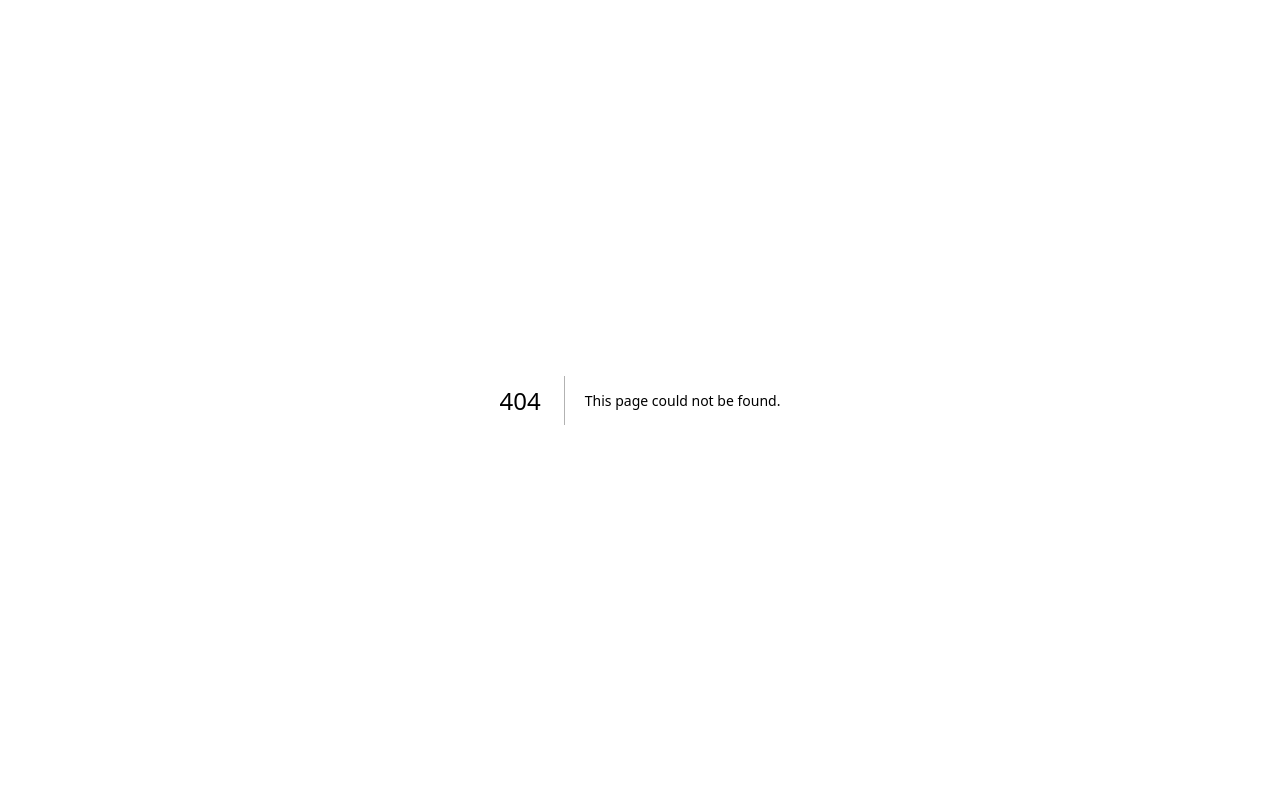
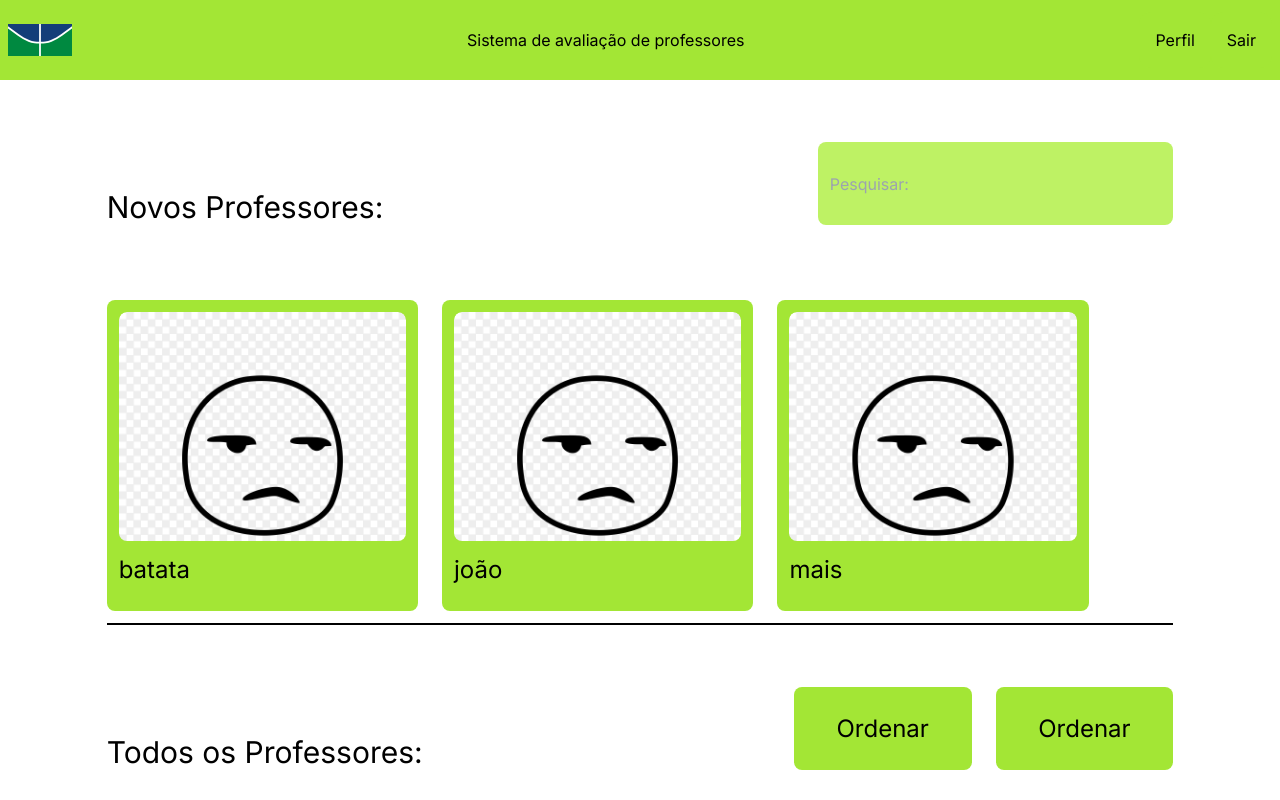
Before and after one commit to rafamxvgit/repoSiteCJR, a Next.js app in the folder frontsite/: page /log/1/feed in a window 1280 px wide. Before the commit this address had no page. Shown: the top 800 px of the page. Built offline with nearby package versions, Linux system fonts and the light colour scheme.

Commit message:
fix/modificação do routing da página

```diff
--- a/frontsite/src/app/components/formLogin.tsx
+++ b/frontsite/src/app/components/formLogin.tsx
@@ -28,7 +28,7 @@ const FormLogin: React.FC<boxProps> = () => {
                     <Field id="password" type="password" name="password" placeholder="password:" className="w-full h-10 bg-lime-400 rounded-lg p-3"></Field>
                     <div className="w-full h-12 flex justify-between">
                         <button className= "h-full w-1/3 bg-lime-400 rounded-xl" type="submit">Entrar</button>
-                        <a href="./registerPage" className= "h-full w-1/3 bg-lime-400 rounded-xl text-center content-center" type="button">
+                        <a href="./register" className= "h-full w-1/3 bg-lime-400 rounded-xl text-center content-center" type="button">
                             registrar
                         </a>
                     </div>
--- a/frontsite/src/app/components/teacherIcon.tsx
+++ b/frontsite/src/app/components/teacherIcon.tsx
@@ -1,15 +1,15 @@
 import React from "react";
 
 interface teachIcon {
-    id: number
+    teacherID: number
     nome: string,
     foto: string
     estilo: string
 }
 
-const TeacherIcon: React.FC<teachIcon> = ({nome, foto, estilo, id}) => {
+const TeacherIcon: React.FC<teachIcon> = ({nome, foto, estilo, teacherID}) => {
     return(
-        <a href={"/teacherPage/"+id} className={estilo}>
+        <a href={"./teacher/" + teacherID} className={estilo}>
             <div className="h-4/5 w-full overflow-hidden rounded-lg">
                 <img className="w-full rounded-lg" src={foto} alt={foto} />
             </div>
--- a/frontsite/src/app/feedNoLog/page.tsx
+++ b/frontsite/src/app/log/[userID]/feed/page.tsx
@@ -1,11 +1,17 @@
 import React from "react";
-import SearchBoxFeed from "../components/searchBoxFeed";
-import TeacherIcon from "../components/teacherIcon";
-import HeaderDeslogado from "../components/headerDeslogado";
 import axios from "axios";
+import SearchBoxFeed from "@/app/components/searchBoxFeed";
+import TeacherIcon from "@/app/components/teacherIcon";
+import HeaderLogado from "@/app/components/headerLogado";
 
 
 const todosProfessores = [{id:4, nome:"batata", foto:"/images/sad.png"},{id:5, nome:"joão", foto:"/images/sad.png"},{id:6, nome:"mais", foto:"/images/sad.png"}];
+
+const getTeachers = () => {
+    const professores = axios.get('http://localhost:xxxx/teacher');
+    console.log(professores);
+    //!falta formatar a variável 'professores' para adequa-la à interface TeacherObject
+}
 
 //essa interfaçe define as propriedade de um objeto professor
 interface TeacherObject {
@@ -14,21 +20,14 @@ interface TeacherObject {
     foto: string
 }
 
-//essa função cria um card de professor
-const CreateTeacherCard = (obj: TeacherObject, estilo: string) => {
-    return(<TeacherIcon id={obj.id} estilo={estilo} nome={obj.nome} foto={obj.foto}/>);
+const FeedLog = ({ params }: {params: { userID: number}}) => {
+    //essa função cria um card de professor
+    const CreateTeacherCard = (obj: TeacherObject, estilo: string) => {
+        return(<TeacherIcon estilo={estilo} teacherID={obj.id} nome={obj.nome} foto={obj.foto}/>);
 }
-
-const getTeachers = () => {
-    const professores = axios.get('http://localhost:xxxx/teacher');
-    console.log(professores);
-    //!falta formatar a variável 'professores' para adequa-la à interface TeacherObject
-}
-
-const FeedNoLog = () => {
     return(
     <>
-        <HeaderDeslogado></HeaderDeslogado>
+        <HeaderLogado/>
         <main className="w-screen h-full flex justify-center">
             <div className="w-5/6">
 
@@ -61,8 +60,9 @@ const FeedNoLog = () => {
                         </div>
                     </div>
                     <div className="w-1/2 h-full flex">
-                        <div className="h-2/5 w-full self-center flex justify-end">
-                            <button className="w-1/2 bg-lime-400 rounded-lg text-2xl">Ordenar</button>
+                        <div className="h-2/5 w-full self-center flex justify-end gap-6">
+                            <button className="w-1/3 bg-lime-400 rounded-lg text-2xl">Ordenar</button>
+                            <button className="w-1/3 bg-lime-400 rounded-lg text-2xl">Ordenar</button>
                         </div>
                     </div>
                 </div>
@@ -79,4 +79,4 @@ const FeedNoLog = () => {
     )
 }
 
-export default FeedNoLog;
+export default FeedLog;
--- /dev/null
+++ b/frontsite/src/app/log/[userID]/teacher/[teacherID]/page.tsx
@@ -0,0 +1,15 @@
+import React from "react";
+import HeaderLogado from "@/app/components/headerLogado";
+import axios from "axios";
+
+
+const TeacherPage = ({ params }: {params: { userID: string, teacherID: string}}) => {
+    return(
+    <>
+        <HeaderLogado/>
+        {params.userID + params.teacherID}
+    </>
+    )
+}
+
+export default TeacherPage;
--- a/frontsite/src/app/feedLog/page.tsx
+++ b/frontsite/src/app/noLog/feed/page.tsx
@@ -1,7 +1,7 @@
 import React from "react";
-import SearchBoxFeed from "../components/searchBoxFeed";
-import TeacherIcon from "../components/teacherIcon";
-import HeaderLogado from "../components/headerLogado";
+import SearchBoxFeed from "@/app/components/searchBoxFeed";
+import TeacherIcon from "@/app/components/teacherIcon";
+import HeaderDeslogado from "@/app/components/headerDeslogado";
 import axios from "axios";
 
 
@@ -16,7 +16,7 @@ interface TeacherObject {
 
 //essa função cria um card de professor
 const CreateTeacherCard = (obj: TeacherObject, estilo: string) => {
-    return(<TeacherIcon id={obj.id} estilo={estilo} nome={obj.nome} foto={obj.foto}/>);
+    return(<TeacherIcon teacherID={obj.id} estilo={estilo} nome={obj.nome} foto={obj.foto}/>);
 }
 
 const getTeachers = () => {
@@ -25,10 +25,10 @@ const getTeachers = () => {
     //!falta formatar a variável 'professores' para adequa-la à interface TeacherObject
 }
 
-const FeedLog = () => {
+const FeedNoLog = () => {
     return(
     <>
-        <HeaderLogado/>
+        <HeaderDeslogado></HeaderDeslogado>
         <main className="w-screen h-full flex justify-center">
             <div className="w-5/6">
 
@@ -61,9 +61,8 @@ const FeedLog = () => {
                         </div>
                     </div>
                     <div className="w-1/2 h-full flex">
-                        <div className="h-2/5 w-full self-center flex justify-end gap-6">
-                            <button className="w-1/3 bg-lime-400 rounded-lg text-2xl">Ordenar</button>
-                            <button className="w-1/3 bg-lime-400 rounded-lg text-2xl">Ordenar</button>
+                        <div className="h-2/5 w-full self-center flex justify-end">
+                            <button className="w-1/2 bg-lime-400 rounded-lg text-2xl">Ordenar</button>
                         </div>
                     </div>
                 </div>
@@ -80,4 +79,4 @@ const FeedLog = () => {
     )
 }
 
-export default FeedLog;
+export default FeedNoLog;
--- a/frontsite/src/app/loginPage/page.tsx
+++ b/frontsite/src/app/noLog/login/page.tsx
@@ -1,6 +1,5 @@
 import React, { ChangeEventHandler, MouseEventHandler } from 'react';
-import FormLogin from '../components/formLogin';
-
+import FormLogin from '@/app/components/formLogin';
 
 const loginPage = () => {
 
--- a/frontsite/src/app/registerPage/page.tsx
+++ b/frontsite/src/app/noLog/register/page.tsx
@@ -1,5 +1,5 @@
 import React, { MouseEventHandler } from 'react';
-import FormRegister from '../components/formRegister';
+import FormRegister from '@/app/components/formRegister';
 
 const handleSubmit = (values: any) => {
     console.log(values)
--- /dev/null
+++ b/frontsite/src/app/noLog/teacher/[teacherID]/page.tsx
@@ -0,0 +1,15 @@
+import React from "react";
+import HeaderLogado from "@/app/components/headerLogado";
+import axios from "axios";
+
+
+const NoLogTeacherPage = ({ params }: {params: {teacherID: string}}) => {
+    return(
+    <>
+        <HeaderLogado/>
+        {params.teacherID}
+    </>
+    )
+}
+
+export default NoLogTeacherPage;
--- a/frontsite/src/app/teacherPage/[id]/page.tsx
+++ /dev/null
@@ -1,17 +0,0 @@
-import React from "react";
-import SearchBoxFeed from "../../components/searchBoxFeed";
-import TeacherIcon from "../../components/teacherIcon";
-import HeaderDeslogado from "../../components/headerDeslogado";
-import axios from "axios";
-
-
-const TeacherPage = ({ params }: {params: { id: string}}) => {
-    return(
-    <>
-        <HeaderDeslogado></HeaderDeslogado>
-        {params.id}
-    </>
-    )
-}
-
-export default TeacherPage;
```
Also changed, not shown: frontsite/src/app/log/[userID]/perfil/page.tsx (renamed from frontsite/src/app/perfil/page.tsx, +4 -4 lines).
